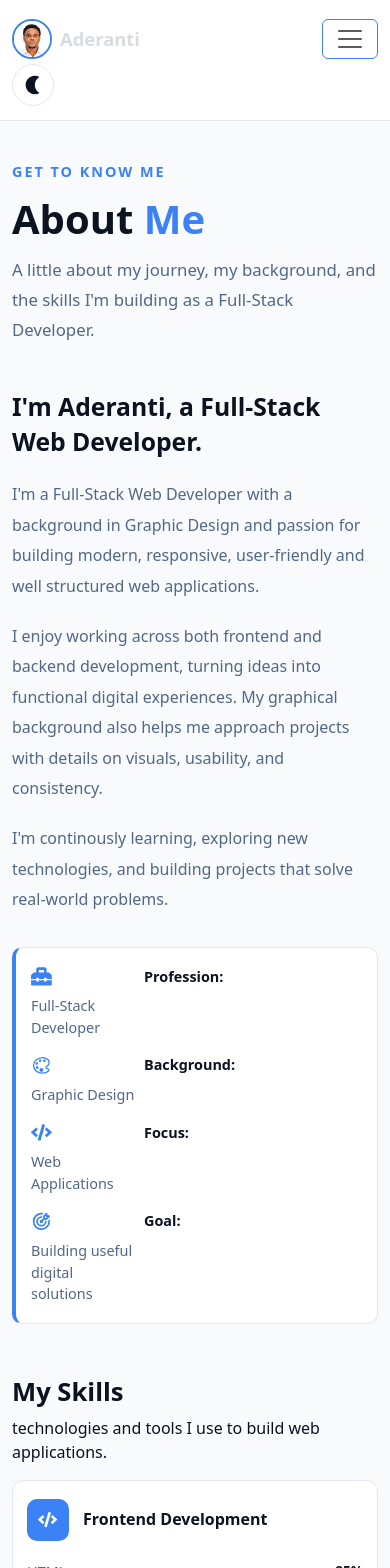
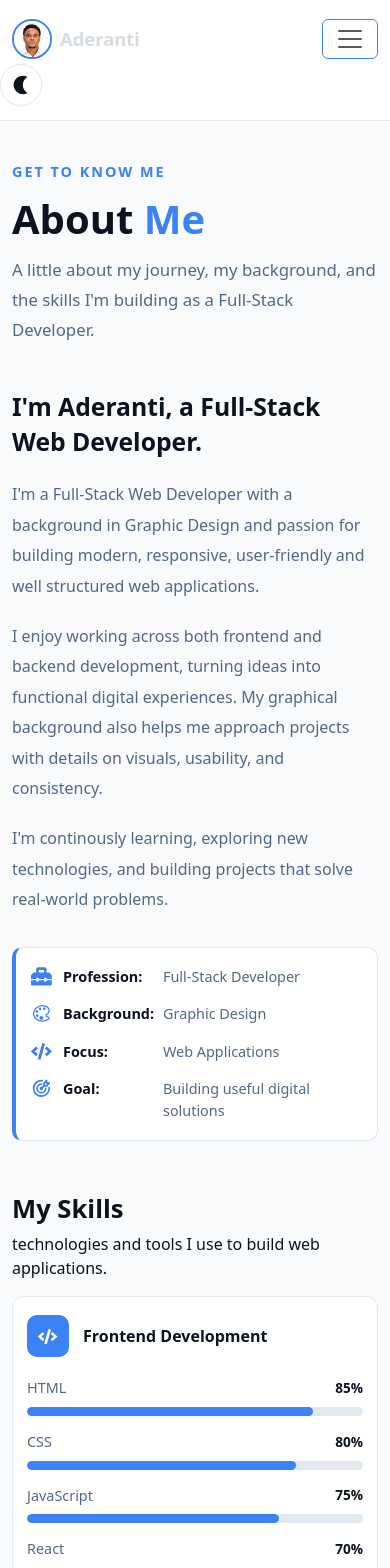
Before and after one commit to kingranti-sys/portfolio, a React app: page /about in a window 390 px wide. Shown: the top 1568 px of the page. Built offline with nearby package versions, Linux system fonts and the light colour scheme; the HTML template or start-up script is replaced by a standard one.

Commit message:
media query revisited

```diff
--- a/src/index.css
+++ b/src/index.css
@@ -282,6 +282,10 @@ a {
   .hero-description {
     font-size: 1rem;
   }
+
+  .theme-toggle {
+    margin-left: 0;
+  }
 }
 
 /* FOOTER */
--- a/src/pages/About.css
+++ b/src/pages/About.css
@@ -196,9 +196,10 @@
     }
 
     .about-details p {
-        grid-template-columns: 105px 1fr;
+        grid-template-columns: 24px 92px 1fr;
         font-size: 0.9rem;
         gap: 8px;
+        align-items: start;
     }
 
     .skill-group {
```
